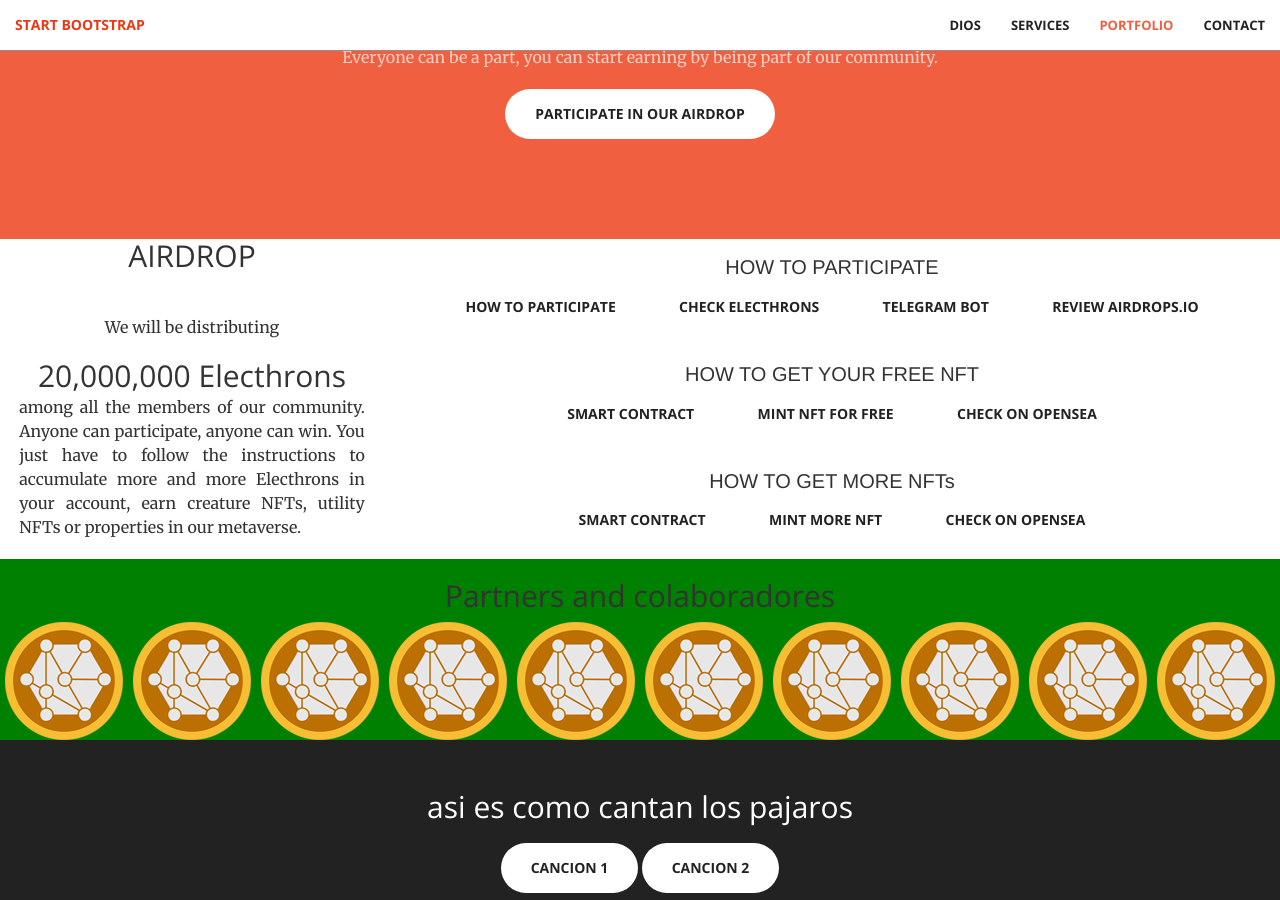
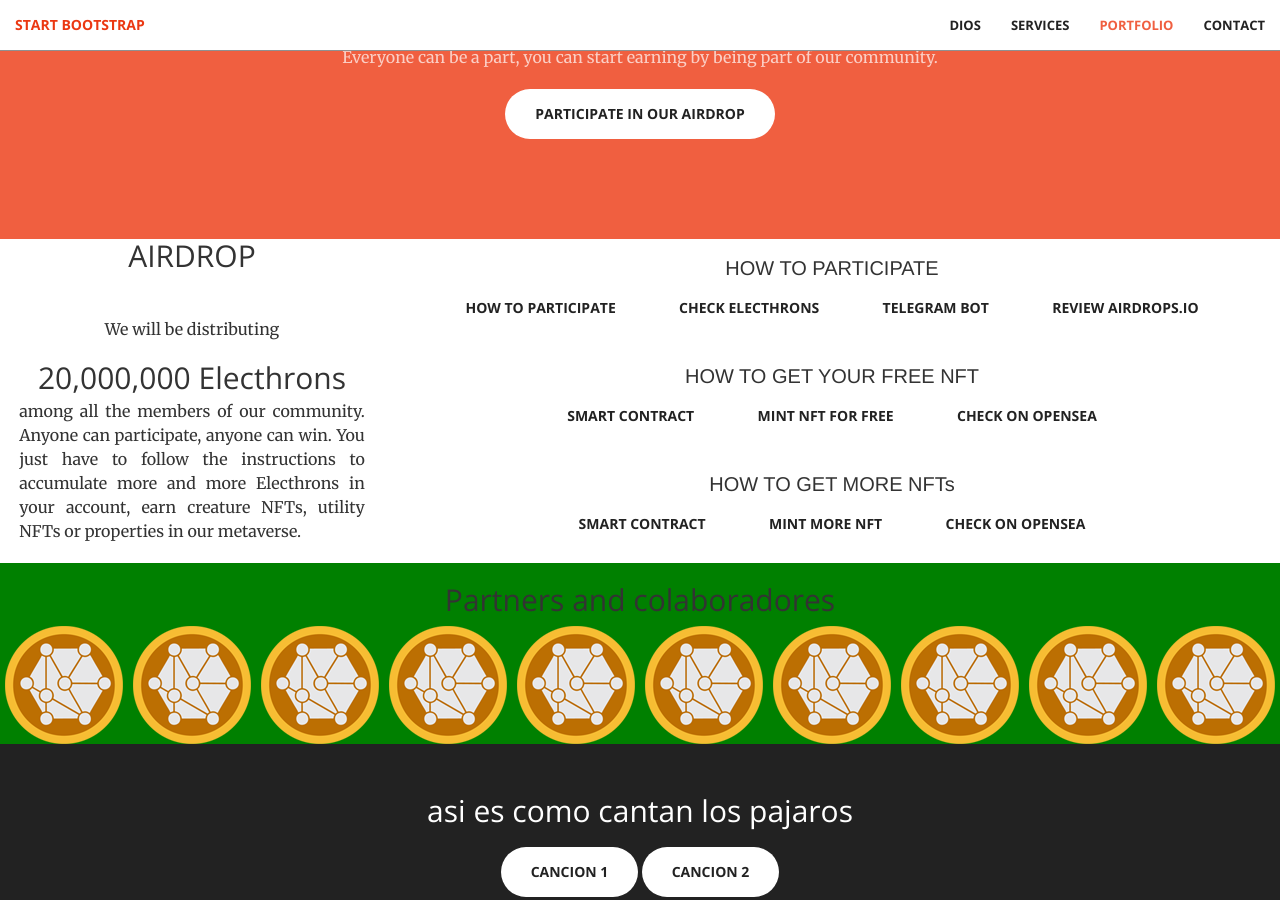
Before and after one commit to soujiang/soujiang.github.io, a Jekyll site: the page built from index.html, in a window 1280 px wide and 900 px high, scrolled down 3321 px. Built offline with Jekyll 4.4.1, drawn with Linux system fonts in a browser that asks for light colours.

Commit message:
h2 margin

```diff
--- a/_sass/_base.scss
+++ b/_sass/_base.scss
@@ -411,7 +411,8 @@ body {
 }
 
 .airdroptxtitle h2 {
-    margin: 0 0 3px 0;
+    margin-top: 0;
+    margin-bottom: 5px;
 }
 
 .airdroptext {
```
